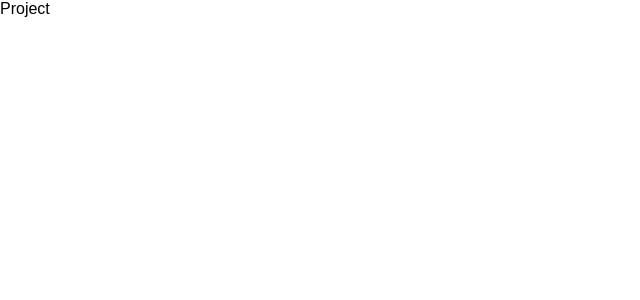
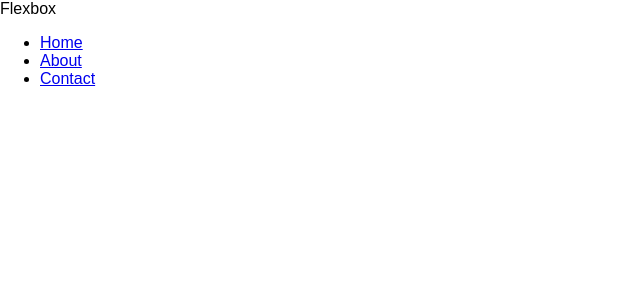
Before and after one commit to ShannaJSmith/flexbox-practice, a React (Create React App) app in the folder flexbox/: page / in a window 1280 px wide. Shown: the top 300 px of the page, without its empty margins (0-640 px from the left). Built offline with nearby package versions, Linux system fonts and the light colour scheme.

Commit message:
create navbar

```diff
--- a/flexbox/src/App.js
+++ b/flexbox/src/App.js
@@ -1,5 +1,11 @@
+import Navbar from './components/Navbar';
+
 function App() {
-  return <div className="flex-container">Project</div>;
+  return (
+    <>
+      <Navbar />
+    </>
+  );
 }
 
 export default App;
--- /dev/null
+++ b/flexbox/src/components/Navbar.jsx
@@ -0,0 +1,24 @@
+import React from 'react';
+
+const Navbar = () => {
+  return (
+    <nav className="navbar">
+      <div className="nav-container">
+        <div className="logo">Flexbox</div>
+        <ul className="nav">
+          <li>
+            <a href="#">Home</a>
+          </li>
+          <li>
+            <a href="#about">About</a>
+          </li>
+          <li>
+            <a href="#contact">Contact</a>
+          </li>
+        </ul>
+      </div>
+    </nav>
+  );
+};
+
+export default Navbar;
--- a/flexbox/src/index.css
+++ b/flexbox/src/index.css
@@ -1,10 +1,6 @@
 /* Universal styling */
-* {
-  box-sizing: border-box;
-  margin: 0;
-  padding: 0;
-}
 
 body {
   font-family: Arial, Helvetica, sans-serif;
+  margin: 0;
 }
```
Also changed, not shown: flexbox/src/animeDude.svg (added).
